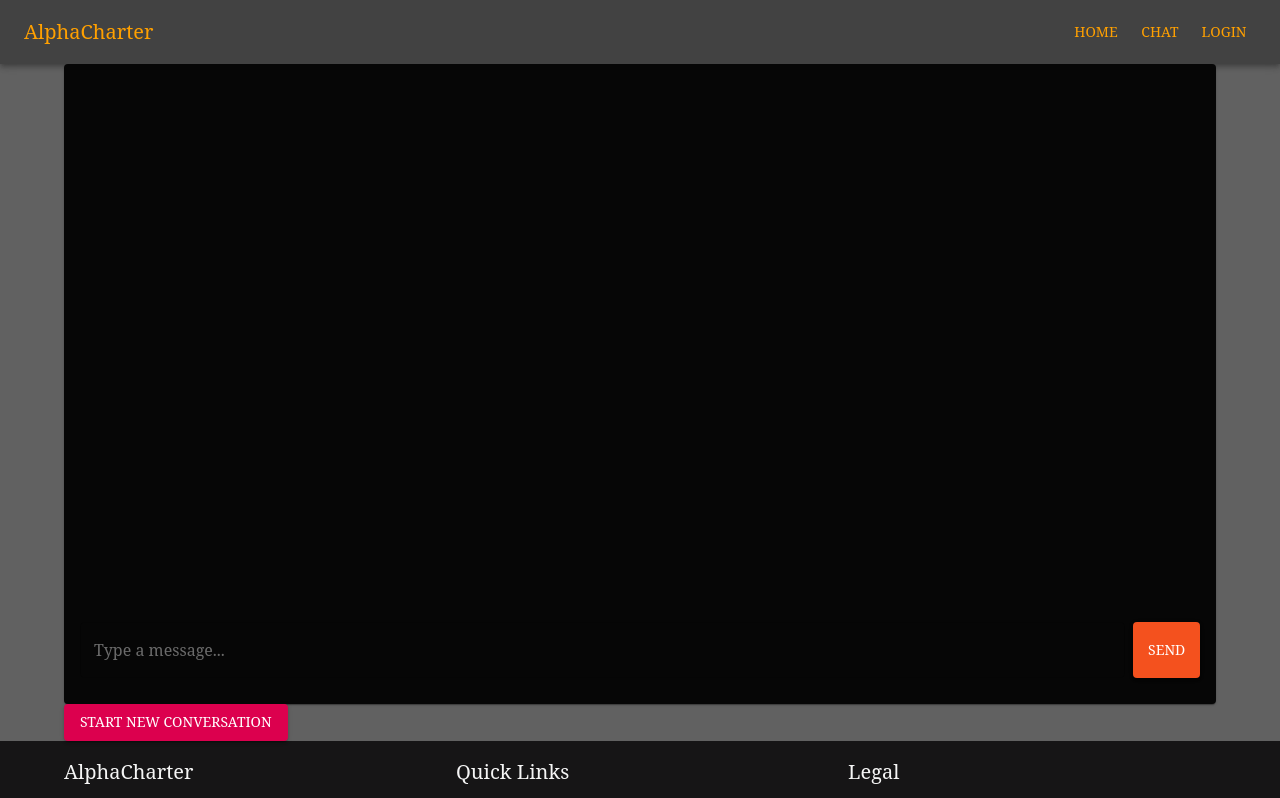
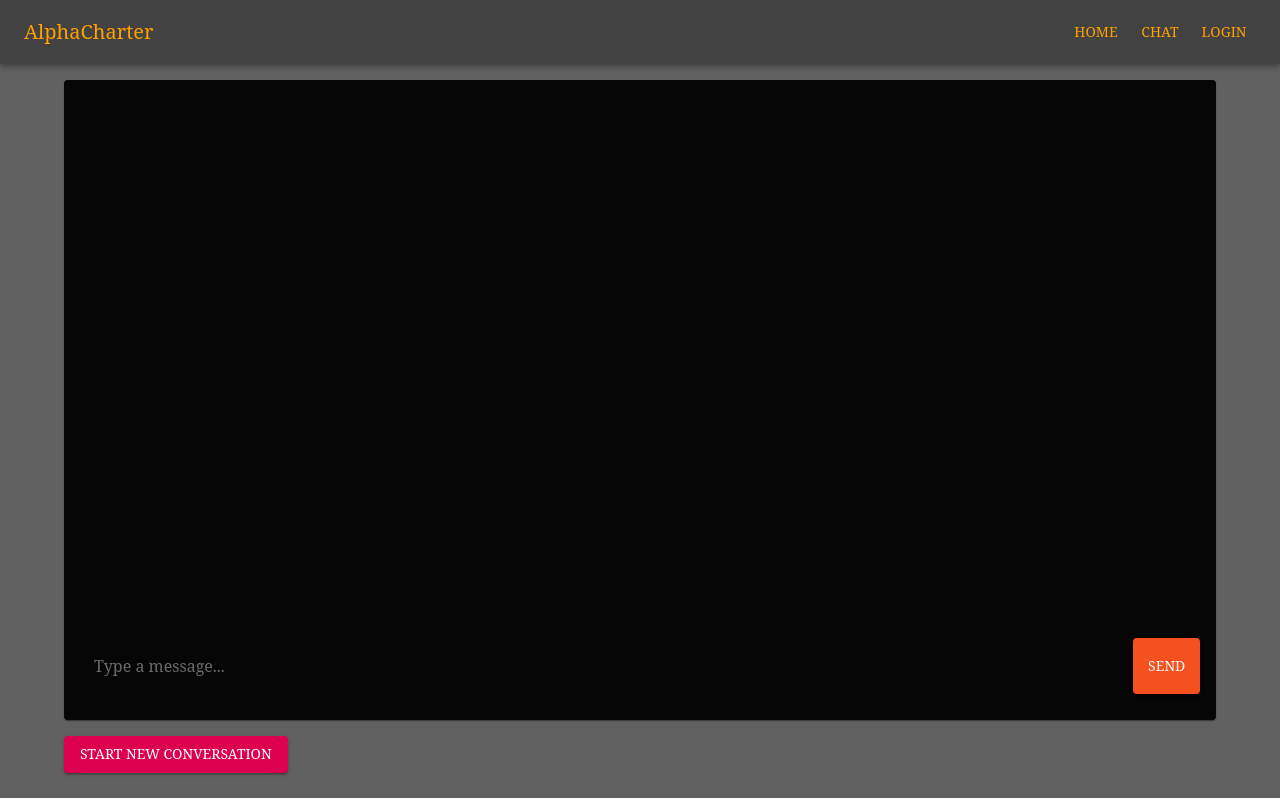
Before and after one commit to SailingSF/alphacharter-frontend, a React (Create React App) app: page /chat in a window 1280 px wide. Shown: the top 798 px of the page. Built offline with nearby package versions, Linux system fonts and the light colour scheme.

Commit message:
add bottom margin

```diff
--- a/src/components/ChatPage.jsx
+++ b/src/components/ChatPage.jsx
@@ -115,7 +115,7 @@ function Chat() {
   return (
     <Container>
       {authError && <Typography variant="h5" color="error" style={{backgroundColor: theme.palette.background.surface, textAlign: 'center'}}>{authError}</Typography>}
-      <ChatContainer>
+      <ChatContainer sx={{ marginBlock: '1rem' }}>
         <MessageList>
             {messages.map((message, index) => (
             <MessageItem key={index} owner={message.owner} >
@@ -137,7 +137,7 @@ function Chat() {
             </InputArea>
         </form>
       </ChatContainer>
-      <Button onClick={handleNewConversation} variant='contained' color='secondary'>Start New Conversation</Button>
+      <Button onClick={handleNewConversation} variant='contained' color='secondary' sx={{ marginBottom: '2rem'}}>Start New Conversation</Button>
     </Container>
   );
 }
--- a/src/components/LoginForm.jsx
+++ b/src/components/LoginForm.jsx
@@ -41,7 +41,7 @@ function LoginPage() {
 const warningComponent = { title: "Attention:", text: "Create an account first to gain access to AlphaCharter features."}
 
   return (
-    <Container maxWidth="sm">
+    <Container maxWidth="sm" sx={{ marginBottom: '4rem' }}>
       <AttentionSection title={warningComponent.title} text={warningComponent.text}></AttentionSection>
       <Typography variant="h4" component="h1" gutterBottom>
         Login
--- a/src/components/SignUpForm.jsx
+++ b/src/components/SignUpForm.jsx
@@ -53,7 +53,7 @@ function RegisterForm() {
     const warningComponent = { title: "Attention:", text: "Signing up now does not grant usage access to the AlphaCharter chat and other features at the moment. It does put you first in line for when it becomes publicly available and eligible for free usage, access to beta access, and other features."}
 
     return (
-        <Container component="main" maxWidth="xs">
+        <Container component="main" maxWidth="xs" sx={{ marginBottom: '4rem' }}>
             <AttentionSection title={warningComponent.title} text={warningComponent.text}></AttentionSection>
             <Typography component="h1" variant="h5">
                 Sign Up
```
